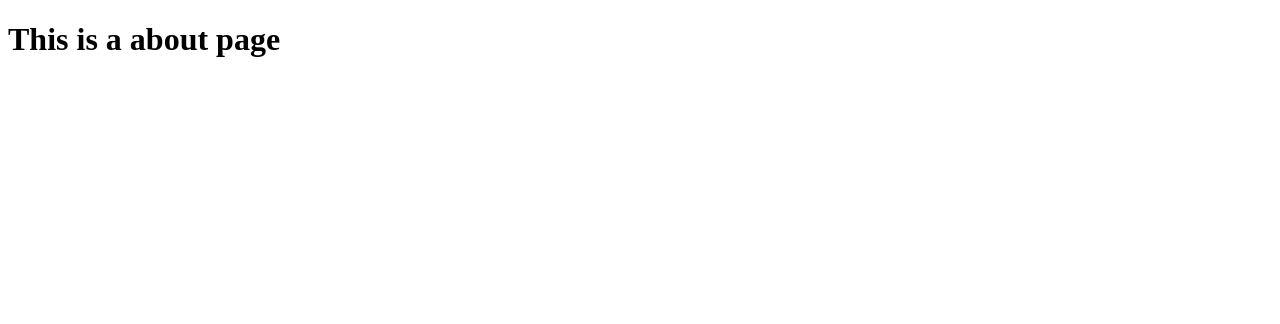
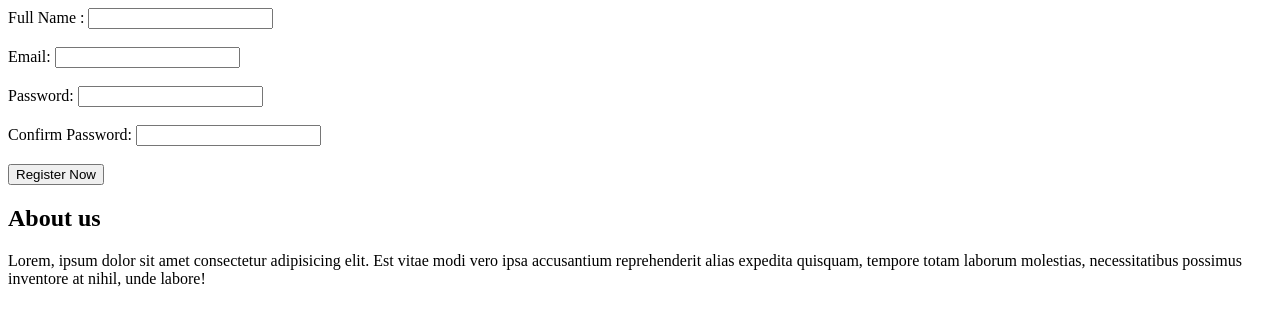
Before and after one commit to pratikshaingale/icp8.0-html-group-project-1, a plain HTML site: page about.html in a window 1280 px wide. Drawn offline with Linux system fonts and the light colour scheme.

Commit message:
form added

```diff
--- a/about.html
+++ b/about.html
@@ -6,6 +6,24 @@
     <title> About</title>
 </head>
 <body>
-    <h1>This is a about page</h1>
+    <form>
+        <label for="fullname">Full Name :</label>
+        <input type="text" id="fullname" required/><br><br>
+        <label for="email">Email:</label>
+        <input type="email" id="email" required/><br><br>
+        <label>Password:</label>
+        <input type="password"/><br><br>
+        <label> Confirm Password:</label>
+        <input type="password"/><br><br>
+        <input type="submit" value="Register Now"/>
+
+    </form>
+    <div>
+        <h2>About us</h2>
+        <p>Lorem, ipsum dolor sit amet consectetur adipisicing elit. Est vitae modi vero ipsa accusantium
+            reprehenderit alias expedita quisquam, tempore totam laborum molestias, necessitatibus possimus
+            inventore at nihil, unde labore!
+        </p>
+    </div>
 </body>
 </html>
```
